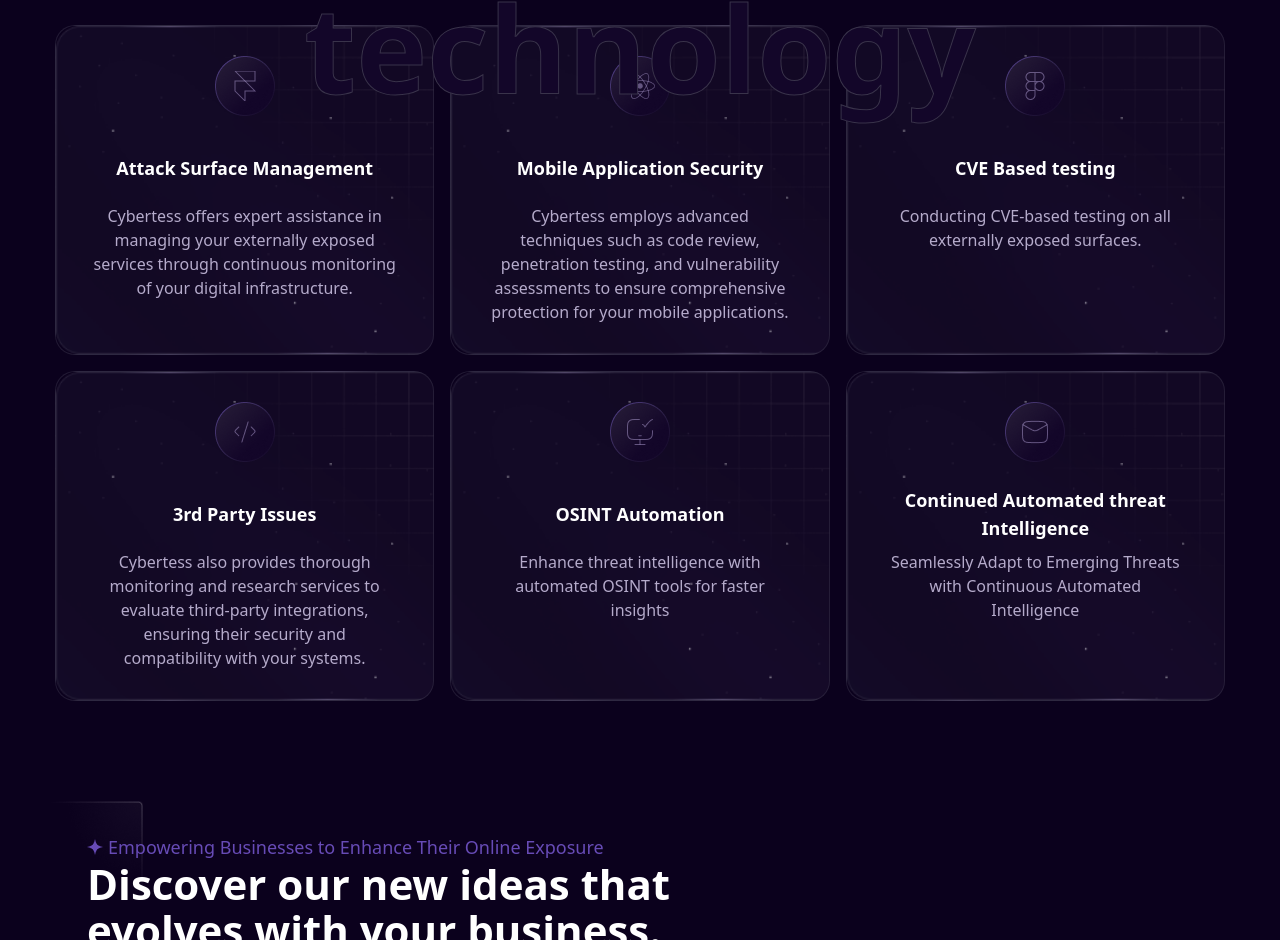
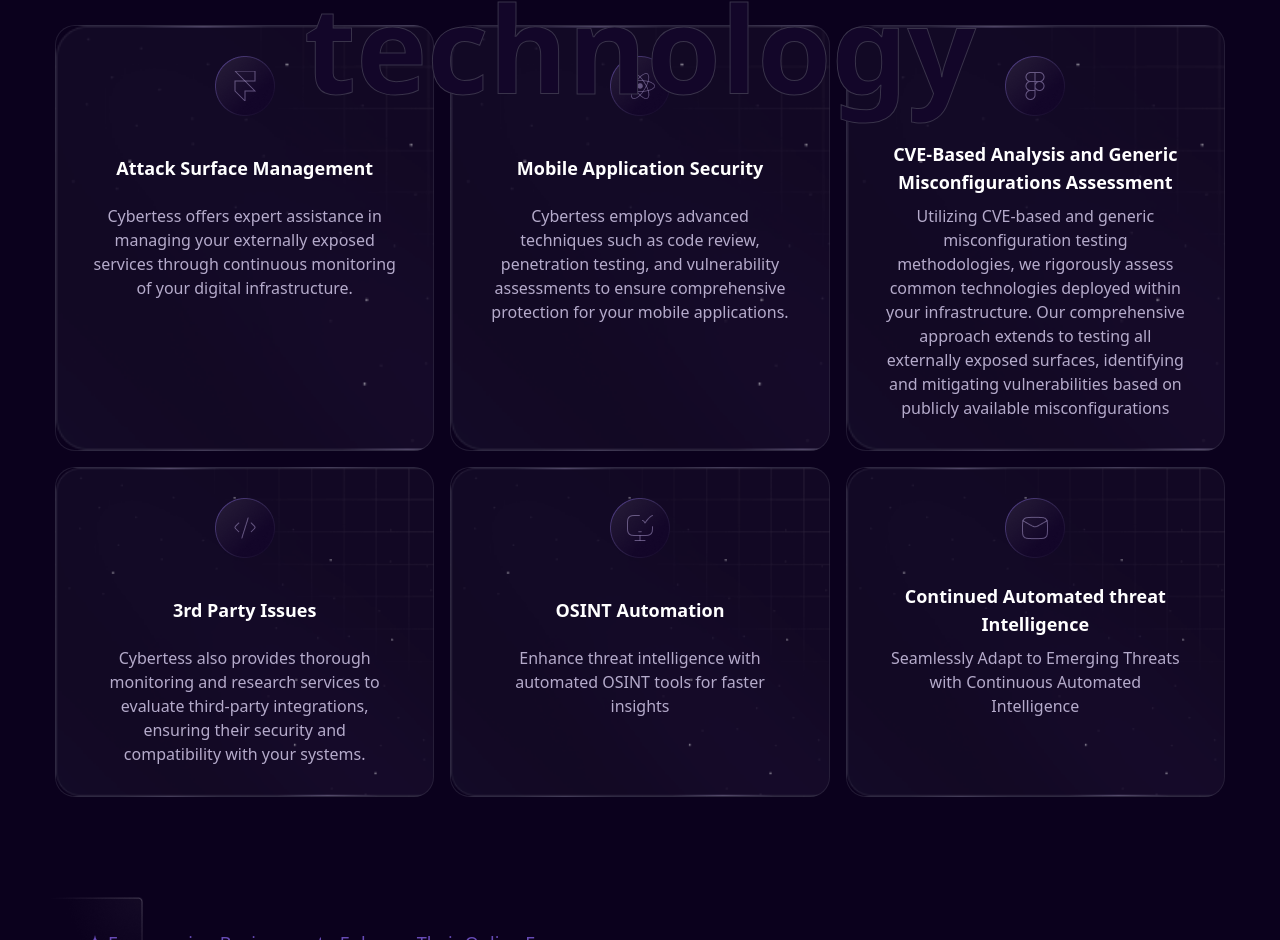
Before and after one commit to tarunkumar2112/staging, a React (Create React App) app: page / in a window 1280 px wide. Shown: the part 1273-2213 px from the top of the page. Built offline with nearby package versions, Linux system fonts and the light colour scheme.

Commit message:
Update Home.js

```diff
--- a/src/pages/Home.js
+++ b/src/pages/Home.js
@@ -72,8 +72,8 @@
       </div>
       <div  className="bg-card-bg text-center bg-cover md:px-[37px] px-[30px] py-[30px] border border-solid border-[rgba(57,51,74,0.5)] rounded-[20px]">
         <img src={Third}alt="" className="inline-block" />
-        <h3 className="text-lg text-white font-semibold mt-6 mb-2 min-h-[56px] flex items-center justify-center">CVE Based testing</h3>
-        <p className="text-Paragraph text-[16px]">Conducting CVE-based testing on all externally exposed surfaces.</p>
+        <h3 className="text-lg text-white font-semibold mt-6 mb-2 min-h-[56px] flex items-center justify-center">CVE-Based Analysis and Generic Misconfigurations Assessment</h3>
+        <p className="text-Paragraph text-[16px]">Utilizing CVE-based and generic misconfiguration testing methodologies, we rigorously assess common technologies deployed within your infrastructure. Our comprehensive approach extends to testing all externally exposed surfaces, identifying and mitigating vulnerabilities based on publicly available misconfigurations</p>
       </div>
       <div  className="bg-card-bg text-center bg-cover md:px-[37px] px-[30px] py-[30px] border border-solid border-[rgba(57,51,74,0.5)] rounded-[20px]">
         <img src={Fourth} alt="" className="inline-block" />
```
